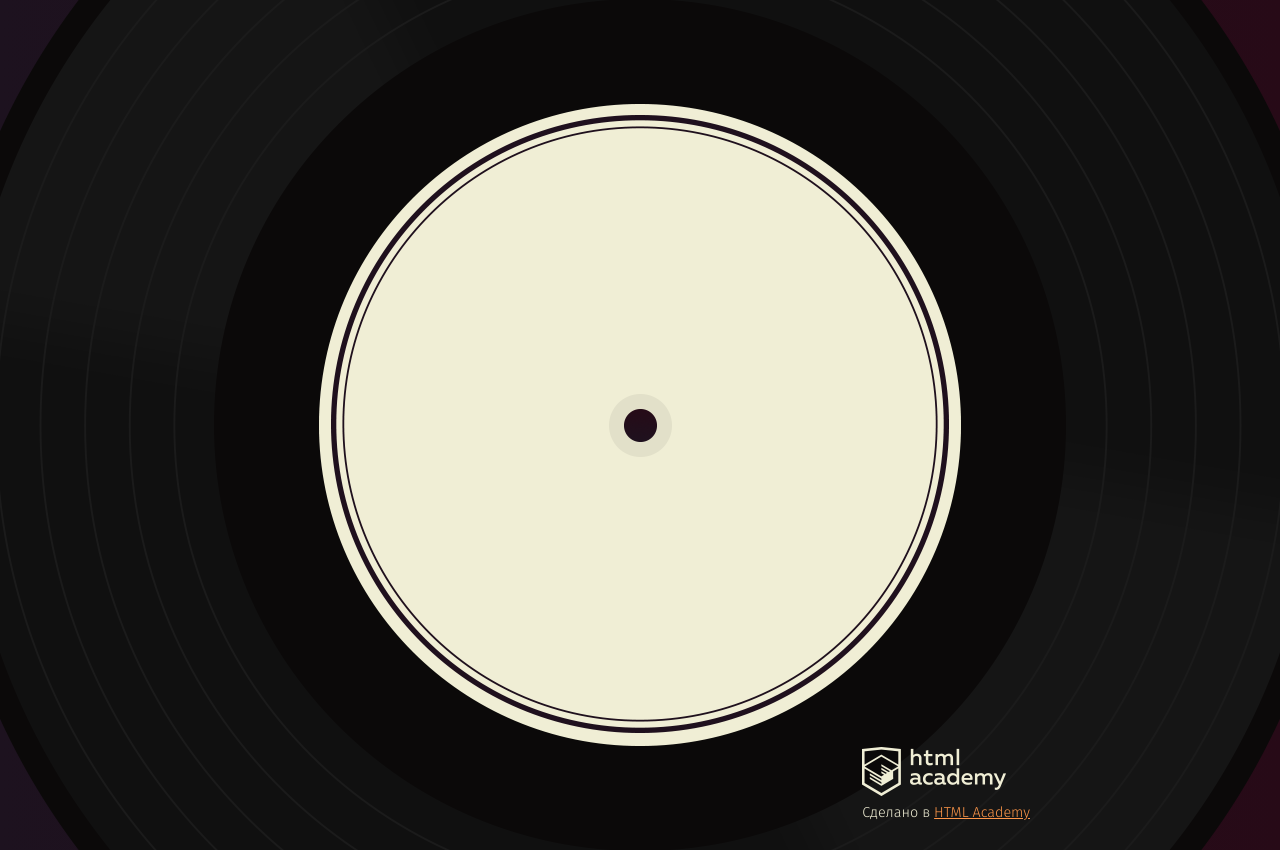
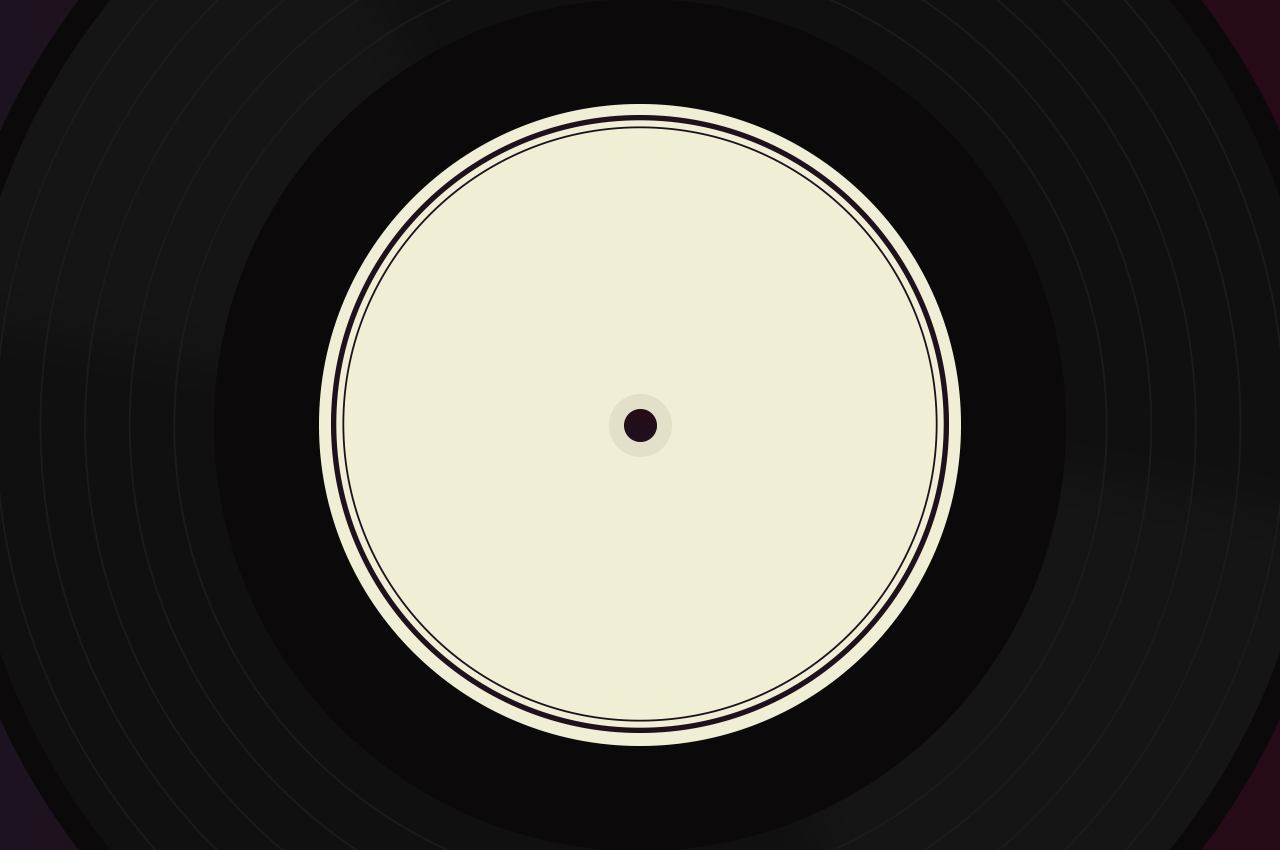
Before and after one commit to Sadist07/melody, a website: page index.html in a window 1280 px wide. Drawn offline with nearby package versions, Linux system fonts and the light colour scheme; files that its build step writes are made by us from their sources.

Commit message:
Чуть обновил

```diff
--- a/index.html
+++ b/index.html
@@ -21,10 +21,6 @@
 
 <div class="app">
   <section class="main"></section>
-
-  <section class="copyright">
-    Сделано в <a class="copyright-link" href="https://htmlacademy.ru" target="_blank">HTML Academy</a>
-  </section>
 </div>
 
 <template id="templates">
```
